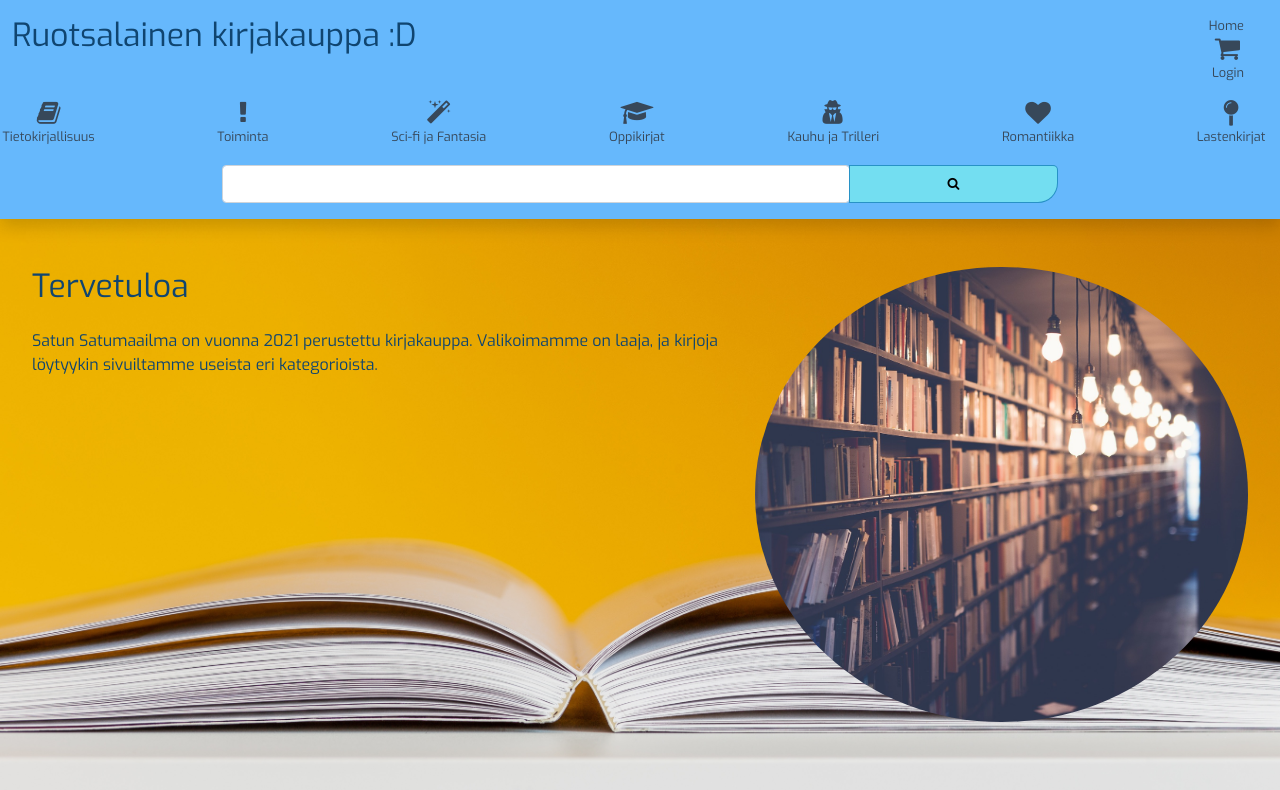
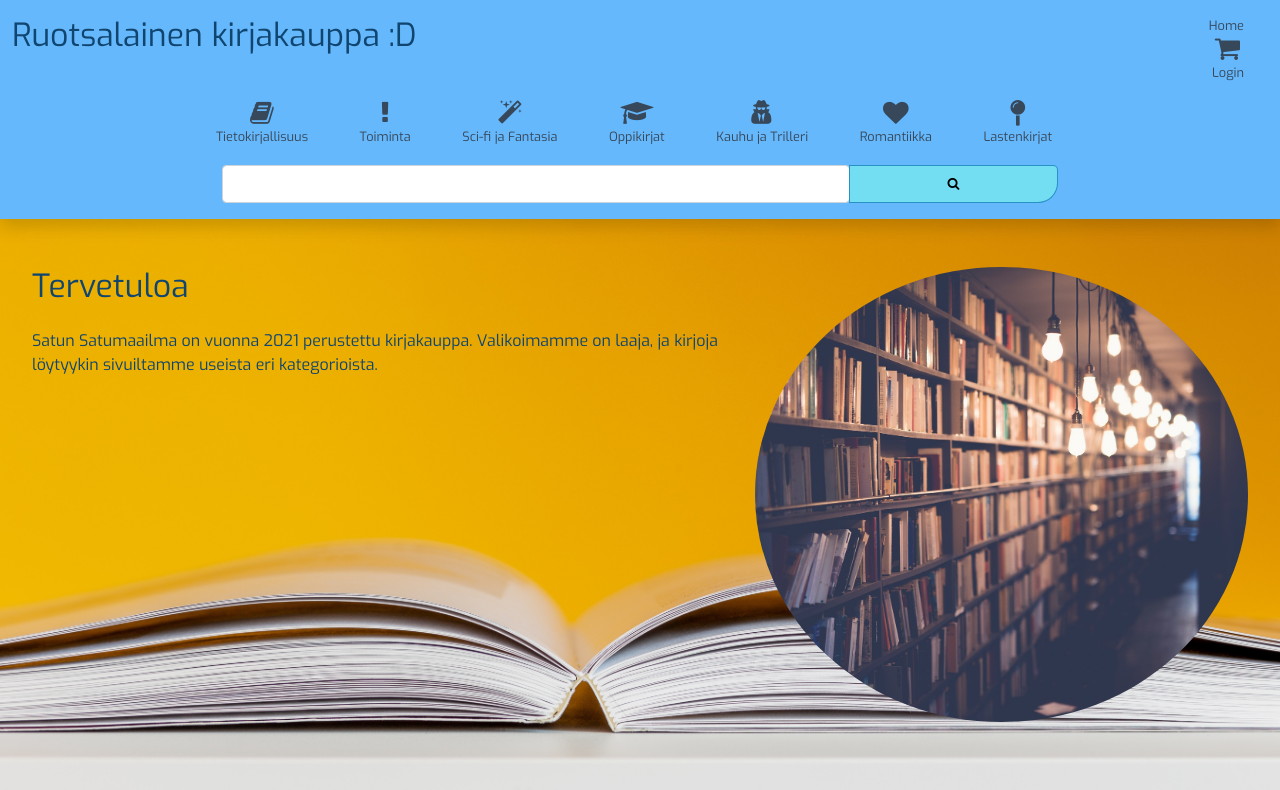
Before and after one commit to n0laja00/kirjakauppa, a React (Create React App) app: page / in a window 1280 px wide. Shown: the top 790 px of the page. Built offline with nearby package versions, Linux system fonts and the light colour scheme.

Commit message:
Navbarin responsiivisuus

```diff
--- a/src/Navbar.js
+++ b/src/Navbar.js
@@ -12,7 +12,13 @@ export default function Navbar() {
                     <span class="navbar-toggler-icon"></span>
                 </button>
                 <div class="collapse navbar-collapse row" id="navbarNavDropdown">
-                <ul class="navbar-nav navbar  col-1 col-sm-2 col-lg-12">
+                    {/* tämä col-2, että nav ikonit on keskellä XD */}
+                    <div className="col-2 d-none d-lg-block"></div>
+                <ul class="navbar-nav navbar col-1 col-sm-2 col-lg-8">
+
+                    {/* <div className="col-1">
+                        <a class="nav-link nav-item"><Link className="nav-link" to="/">Home</Link> <span class="sr-only">(current)</span></a>
+                    </div> */}
 
                         <Link className="link" to="/">
                         <li class="nav-item">
```
